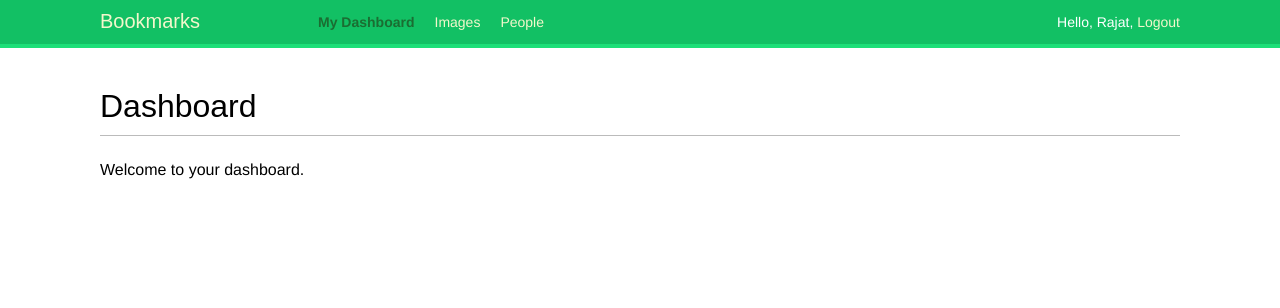
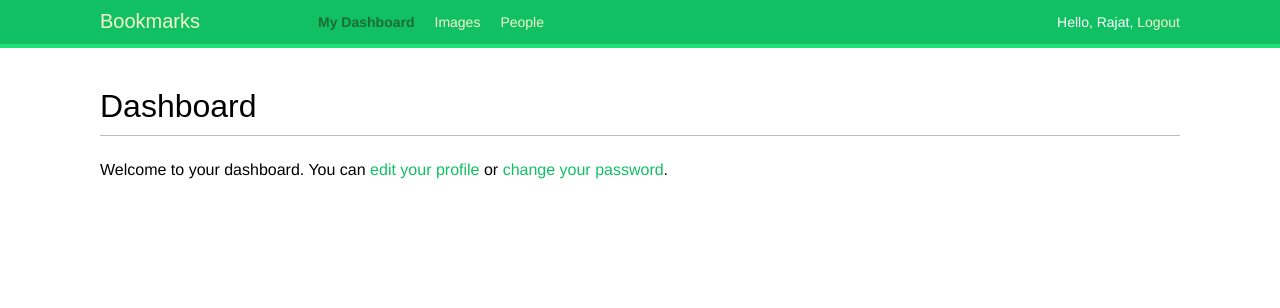
Before and after one commit to rajatvijay/phocial, a Django app: page / in a window 1280 px wide. Shown: the top 308 px of the page. Run offline with Django 3.2, Linux system fonts and the light colour scheme; a user stored in the database is signed in; some web fonts are replaced.

Commit message:
Got the registratio form working and add links to password change and edit profile on the dashboard

```diff
--- a/bookmarks/account/templates/account/dashboard.html
+++ b/bookmarks/account/templates/account/dashboard.html
@@ -4,5 +4,9 @@
 
 {% block content %}
   <h1>Dashboard</h1>
-  <p>Welcome to your dashboard.</p>
+  <p>Welcome to your dashboard. You can
+    <a href="{% url 'edit' %}">edit your profile</a>
+    or
+    <a href="{% url 'password_change' %}"> change your password</a>.
+  </p>
 {% endblock %}
--- a/bookmarks/account/views.py
+++ b/bookmarks/account/views.py
@@ -71,4 +71,4 @@ def edit(request):
     user_form = UserEditForm(instance=request.user)
     profile_form = ProfileEditForm(instance=request.user.profile)
 
-  return render(request, 'account/edit/html', {'user_form': user_form, 'profile_form': profile_form})
+  return render(request, 'account/edit.html', {'user_form': user_form, 'profile_form': profile_form})
```
Also changed, not shown: bookmarks/db.sqlite3, 3 other files.
